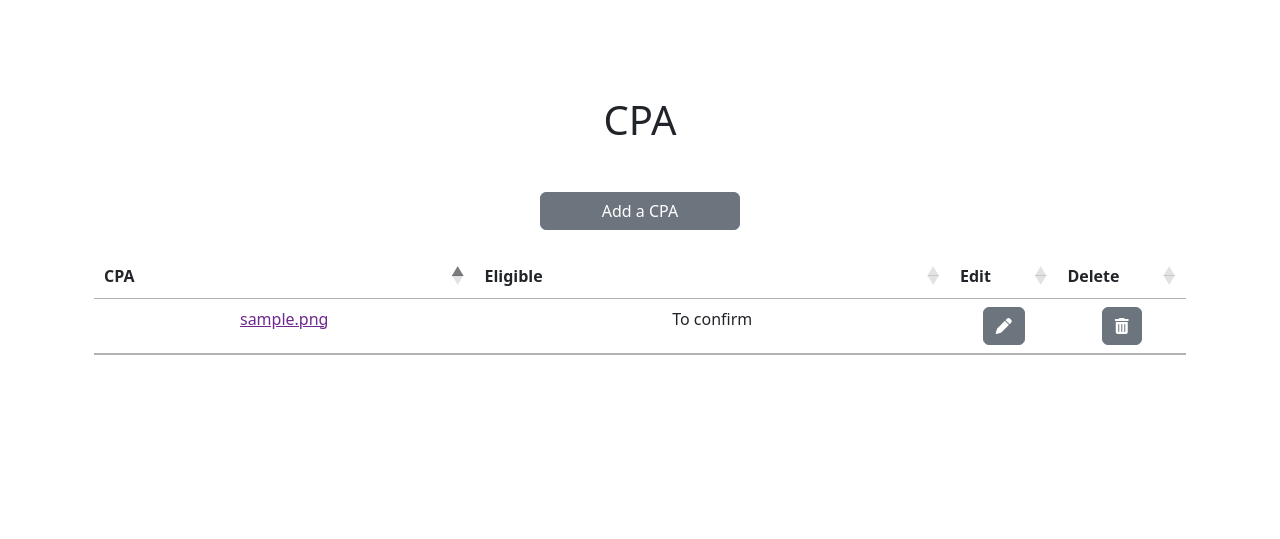
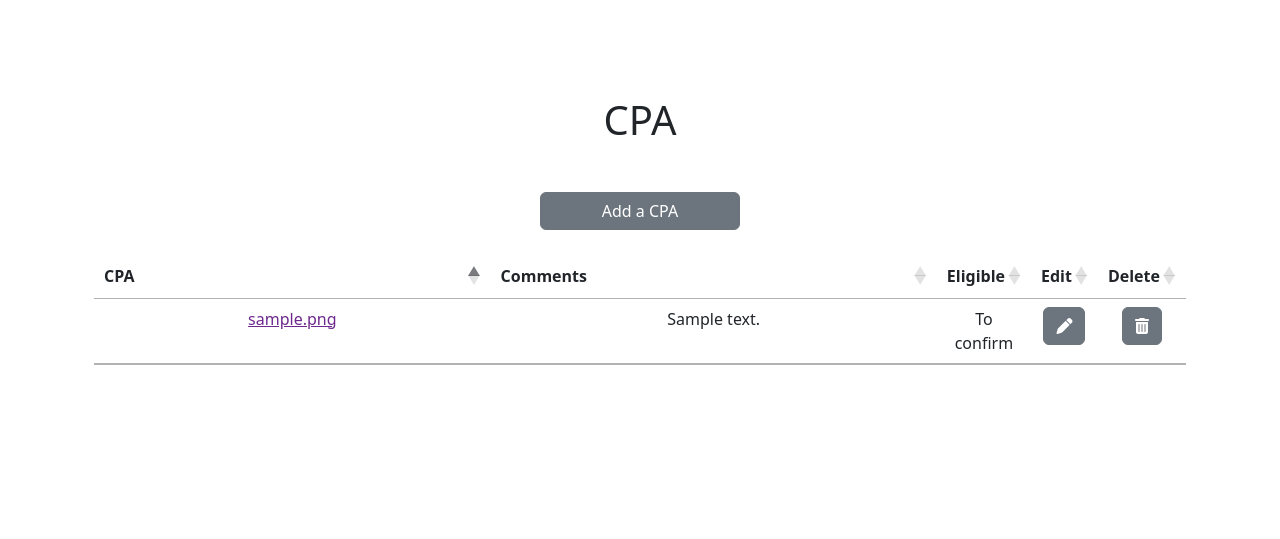
Before and after one commit to josephmje/afp_app, a Django app: page /cpa in a window 1280 px wide. Shown: the part 58-597 px from the top of the page. Run offline with Django 4.2, Linux system fonts and the light colour scheme; a user stored in the database is signed in; tables that the repository leaves empty hold one stand-in row (values such as "Sample post"); parts of the project's set-up code (start-up, migrations or seed data) failed here and were passed over; some libraries are stand-ins or nearby versions.

Commit message:
update cpa list with comments column

```diff
--- a/afp/templates/claims/cpa.html
+++ b/afp/templates/claims/cpa.html
@@ -18,8 +18,9 @@
   <table class="table table-condensed table-hover" id="tbl_cpa">
     <thead>
       <tr>
-        <th style="width: 20%;">CPA</th>
-        <th style="width: 25%;">Eligible</th>
+        <th style="width: 40%;">CPA</th>
+        <th style="width: 45%;">Comments</th>
+        <th style="width: 5%;">Eligible</th>
         <th style="width: 5%;">Edit</th>
         <th style="width: 5%;">Delete</th>
       </tr>
@@ -27,6 +28,7 @@
     {% for cpa in cpa_list %}
     <tr id="cpa-{{ cpa.pk }}" class="cpa-row">
       <td><a href="{{ cpa.cpa_file }}">{{ cpa.cpa_file }}</a></td>
+      <td>{{ cpa.comments }}</td>
       <td>{{ cpa.get_eligible_display }}</td>
       <td>
         <a href="{% url 'edit_cpa' pk=cpa.pk %}" class="btn btn-secondary" title="Edit CPA">
```
